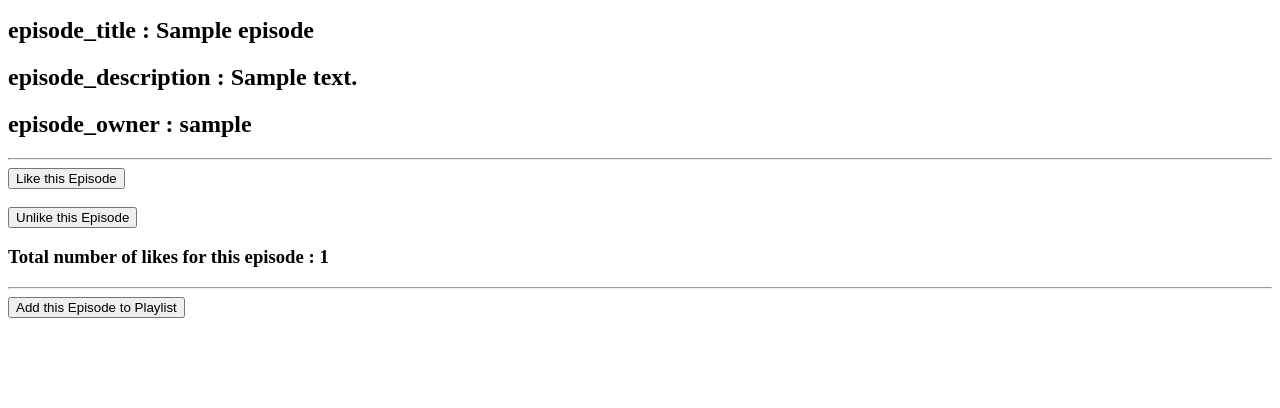
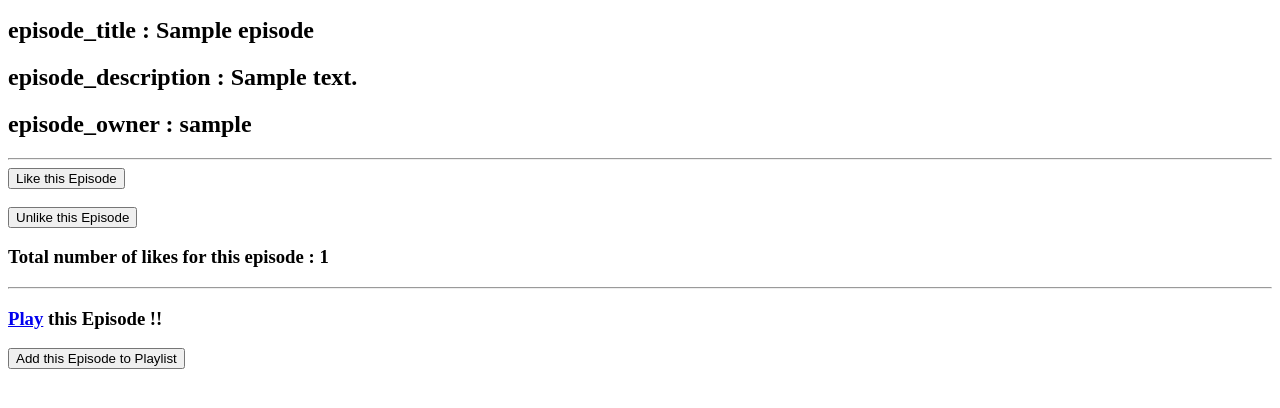
Before and after one commit to AmirShammas/castbox-v2, a Django app: page /channel/1/episode/1/ in a window 1280 px wide. Shown: the part 305-713 px from the top of the page. Run offline with Django 4.2, Linux system fonts and the light colour scheme; a user stored in the database is signed in; tables that the repository leaves empty hold one stand-in row (values such as "Sample post").

Commit message:
Play an episode from episode_detail page.

```diff
--- a/castbox_project/templates/episodes/episode_detail.html
+++ b/castbox_project/templates/episodes/episode_detail.html
@@ -25,6 +25,7 @@
     </form>
     <h3>Total number of likes for this episode : {{ episode.likes.count }}</h3>
     <hr/>
+    <h3><a href="{% url 'episode_play' episode.channel.id episode.pk %}">Play</a> this Episode !!</h3>
     <form action="{% url 'episode_select_playlist' episode.channel.id episode.pk %}" method="post">
         {% csrf_token %}
         {{ form.as_p }}
```
